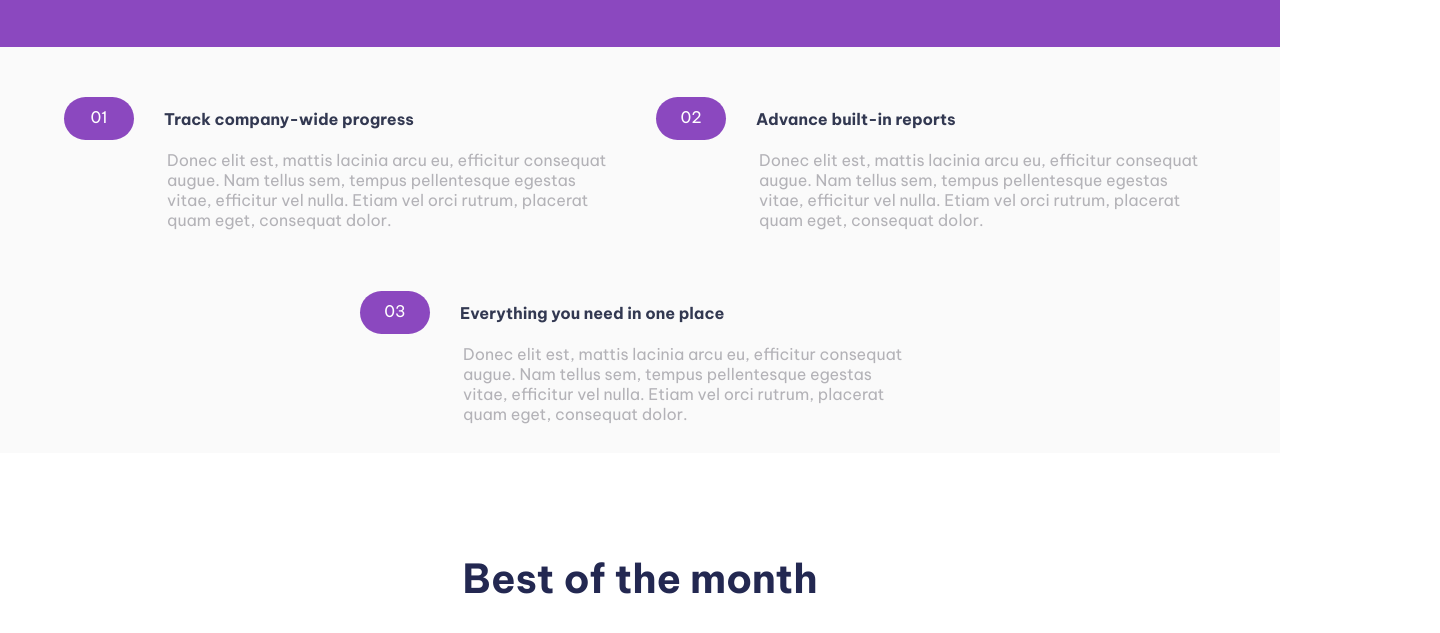
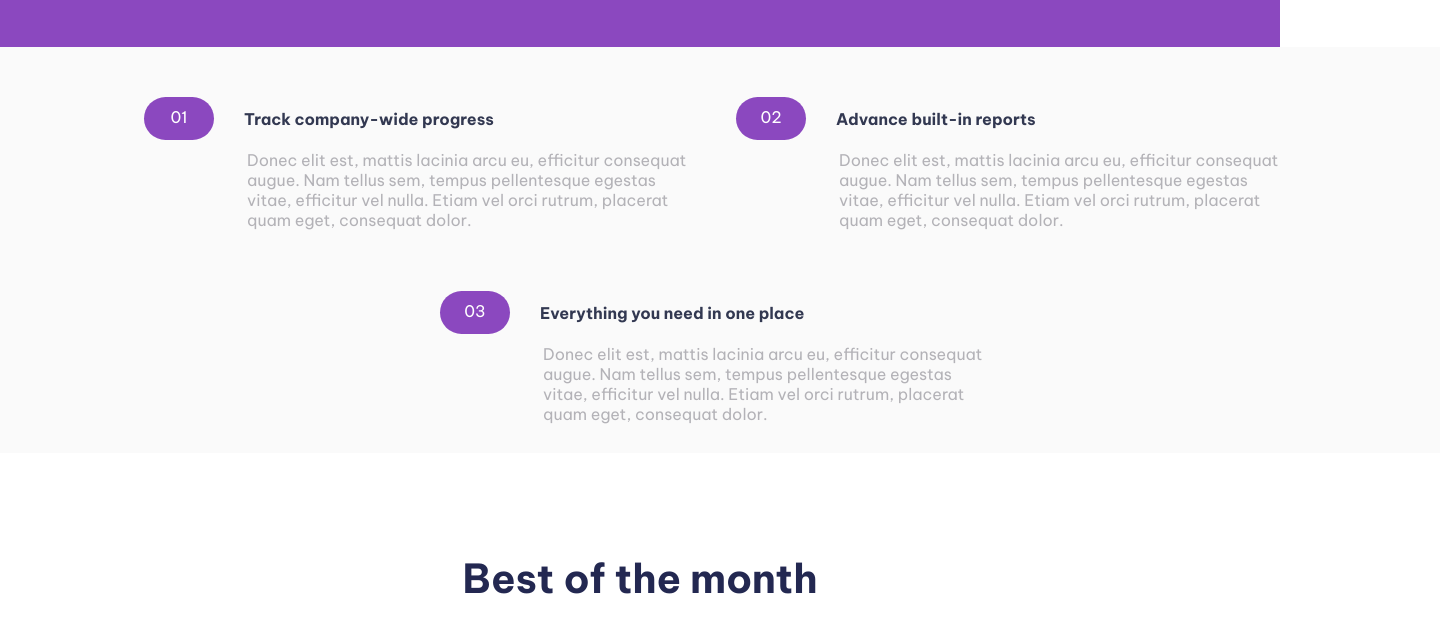
Before and after one commit to fablerzs/ProyectoFinal, a plain HTML site: page index.html in a window 1280 px wide. Shown: the part 791-1424 px from the top of the page, 1440 px wide, since content can reach past the window. Drawn offline with Linux system fonts and the light colour scheme.

Commit message:
corrigiendo diseño responsive

```diff
--- a/css/estilos.css
+++ b/css/estilos.css
@@ -6,11 +6,6 @@
     font-family: 'Be Vietnam Pro', sans-serif;
     box-sizing: border-box;
     font-size: 16px;
-}
-
-body {
-    max-width: 1440px;
-    margin: 0 auto;
 }
 
 /*HEADEEEER */
@@ -118,6 +113,8 @@ header button, .texto_portada button, .botonmore {
     background-color: #FAFAFA;
     gap: 2rem;
     padding-bottom: 50px;
+    width: 1440px;
+    margin: 0 auto;
 }
 
 .recuadro_caracteristicas {
@@ -353,6 +350,7 @@ footer {
 
     .caracteristicas {
         background-color: white;
+        width: 100%;
     }
 
     .titulo_recuadro {
```
